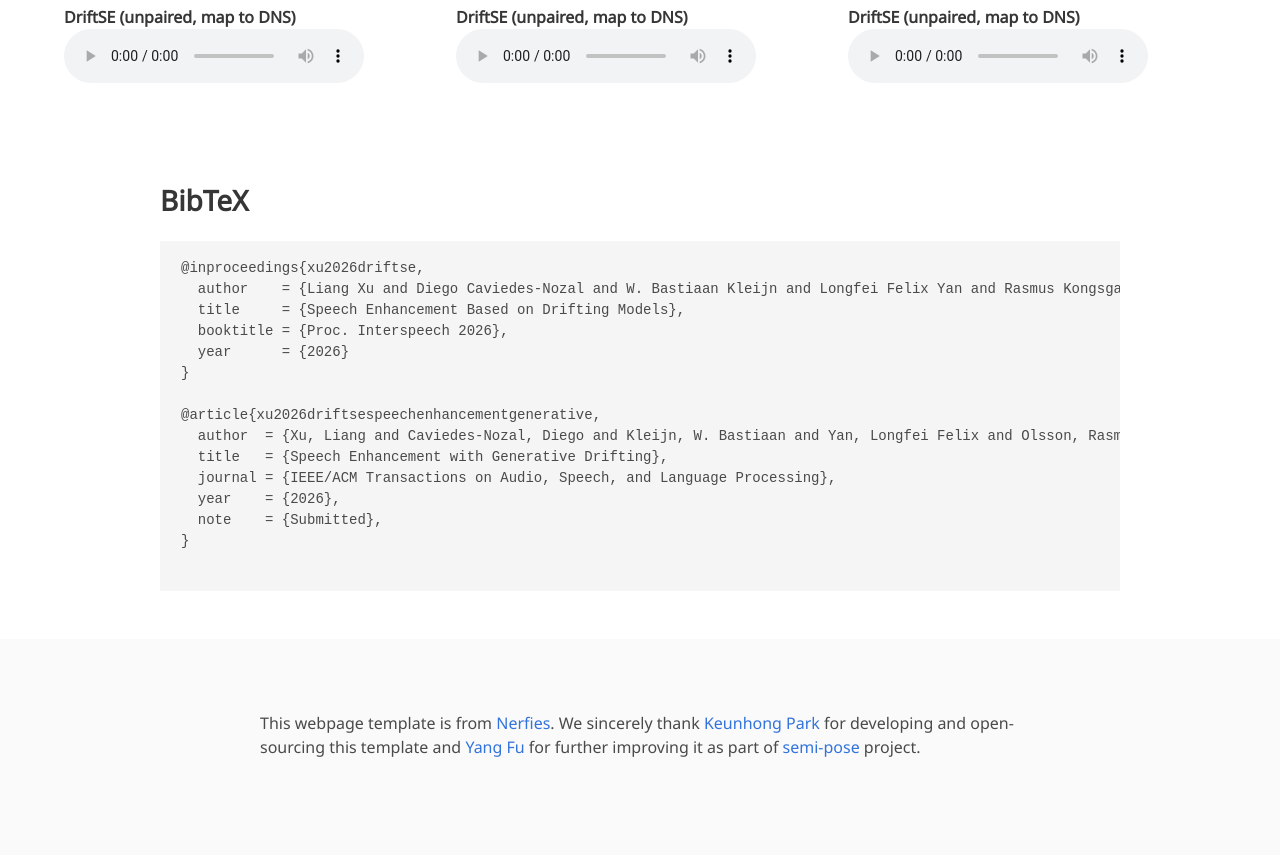
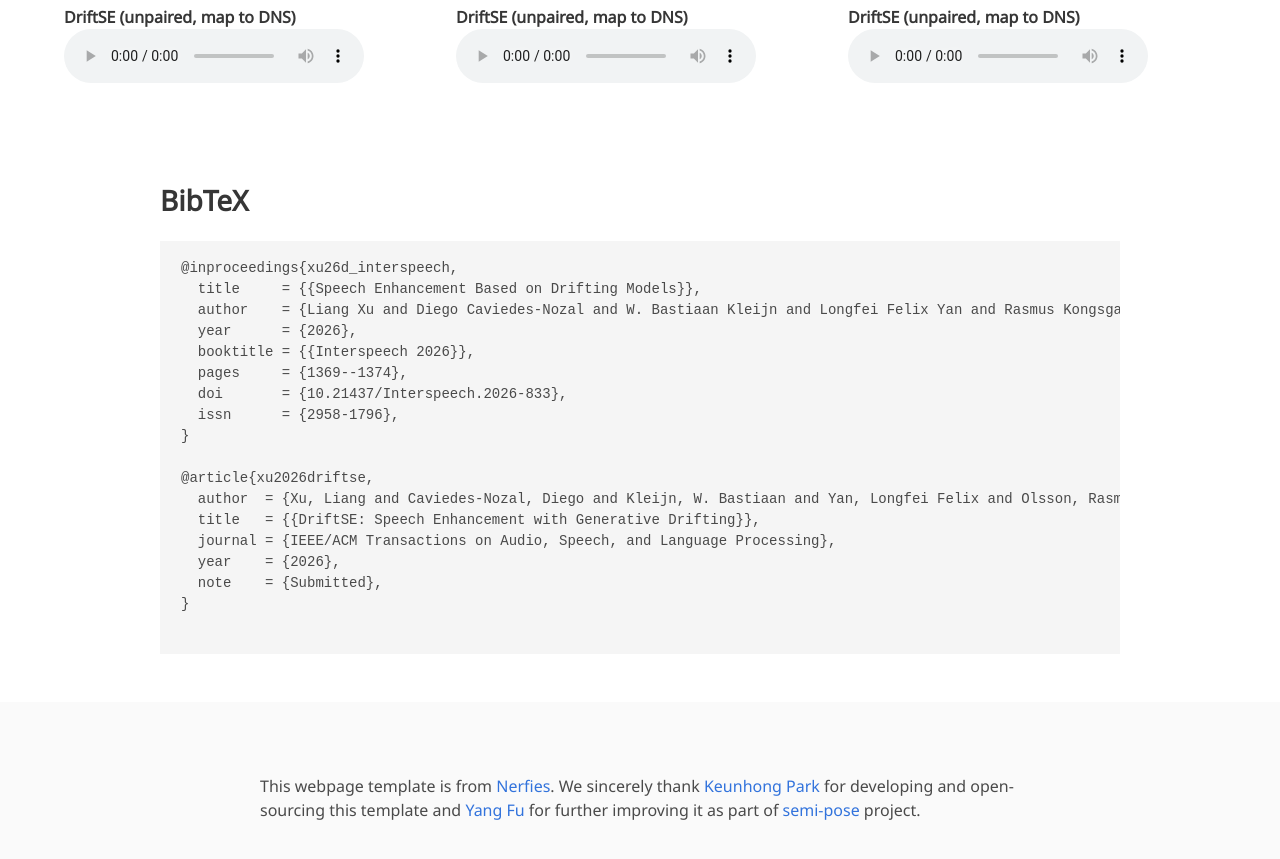
Before and after one commit to LiangXu123/LiangXu123.github.io, a Jekyll site: the page dual-latent-DriftSE/index.html, which Jekyll copies as it is, in a window 1280 px wide and 900 px high, scrolled down 3384 px. Shown: the top 859 px of the window. Built offline with Jekyll 4.4.1, drawn with Linux system fonts in a browser that asks for light colours; nearby versions of some CDN libraries; some web fonts are replaced; an icon font too large for the unit is left out; library files that are not in the unit come from our copies; a style sheet for code colours, icons or effects is not loaded.

Commit message:
update bibtex

```diff
--- a/dual-latent-DriftSE/index.html
+++ b/dual-latent-DriftSE/index.html
@@ -426,16 +426,19 @@
   <section class="section" id="BibTeX">
     <div class="container is-max-desktop content">
       <h2 class="title">BibTeX</h2>
-      <pre><code>@inproceedings{xu2026driftse,
+      <pre><code>@inproceedings{xu26d_interspeech,
+  title     = {{Speech Enhancement Based on Drifting Models}},
   author    = {Liang Xu and Diego Caviedes-Nozal and W. Bastiaan Kleijn and Longfei Felix Yan and Rasmus Kongsgaard Olsson},
-  title     = {Speech Enhancement Based on Drifting Models},
-  booktitle = {Proc. Interspeech 2026},
-  year      = {2026}
+  year      = {2026},
+  booktitle = {{Interspeech 2026}},
+  pages     = {1369--1374},
+  doi       = {10.21437/Interspeech.2026-833},
+  issn      = {2958-1796},
 }
 
-@article{xu2026driftsespeechenhancementgenerative,
+@article{xu2026driftse,
   author  = {Xu, Liang and Caviedes-Nozal, Diego and Kleijn, W. Bastiaan and Yan, Longfei Felix and Olsson, Rasmus Kongsgaard},
-  title   = {Speech Enhancement with Generative Drifting},
+  title   = {{DriftSE: Speech Enhancement with Generative Drifting}},
   journal = {IEEE/ACM Transactions on Audio, Speech, and Language Processing},
   year    = {2026},
   note    = {Submitted},
```
Also changed, not shown: driftse/index.html (+13 -7 lines).
